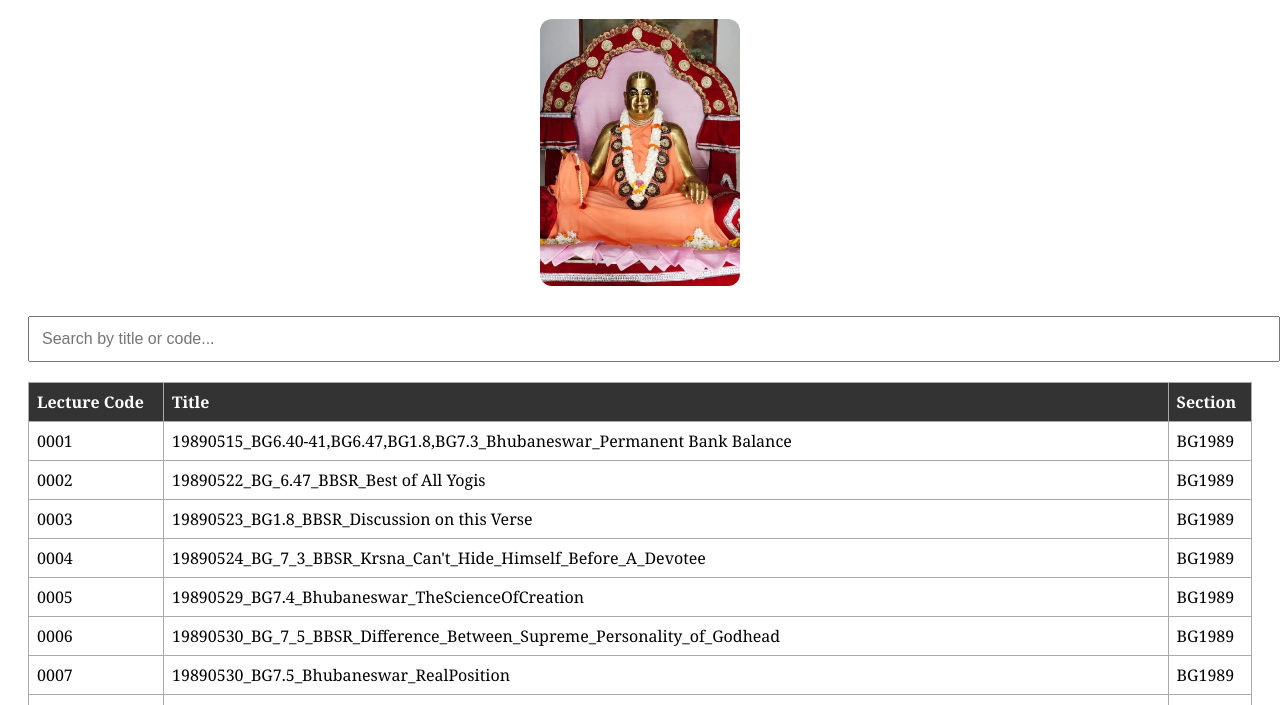
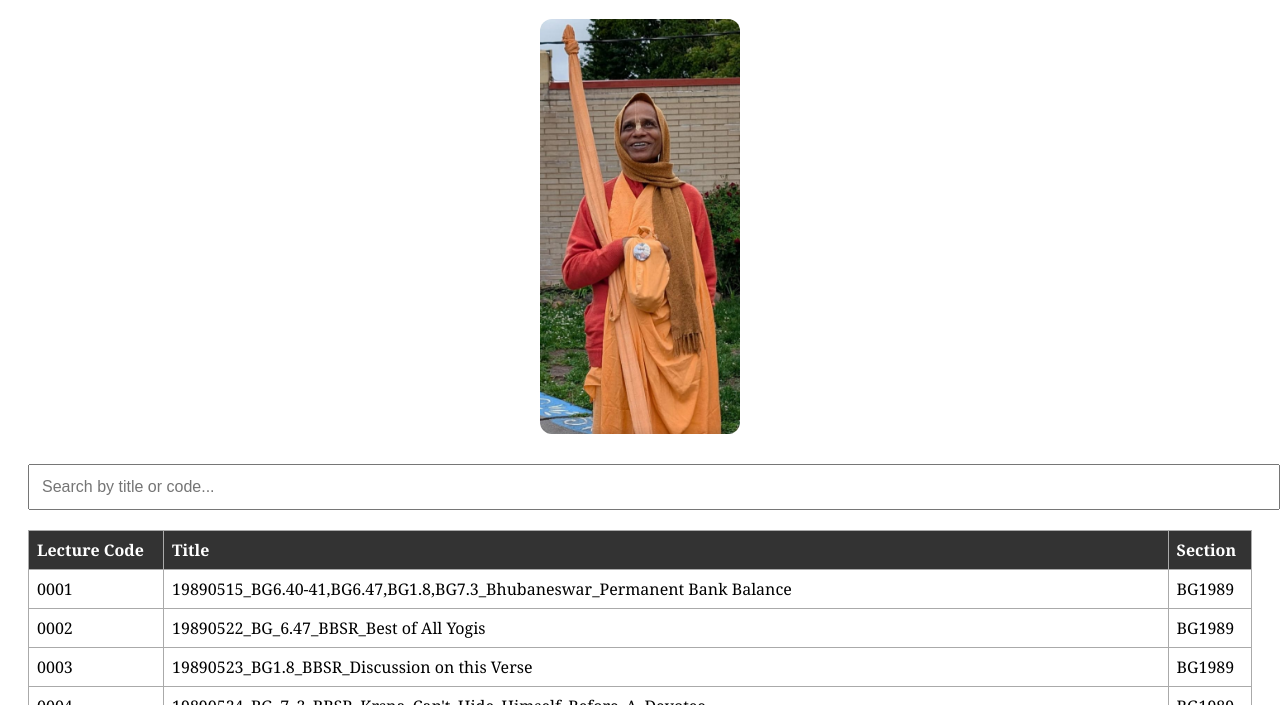
Before and after one commit to vani-samputa/hhhsm-lecture-manual, a plain HTML site: page index.html in a window 1280 px wide. Shown: the part 95-800 px from the top of the page. Drawn offline with Linux system fonts and the light colour scheme.

Commit message:
Update index.html

```diff
--- a/index.html
+++ b/index.html
@@ -48,7 +48,7 @@
 </head>
 <body>
   <h1>Śrīla Gurudeva's Amṛta Vāṇī Lecture Catalogue</h1>
-  <img src="Gurudeva.jpg" class="header-image" alt="Śrīla Gurudeva">
+  <img src="Gurumaharaj.png" class="header-image" alt="Śrīla Gurudeva">
   <input type="text" id="searchBox" placeholder="Search by title or code...">
 
   <table id="lectureTable">
@@ -98,4 +98,5 @@
     renderPage(1);
   </script>
 </body>
+
 </html>
```
